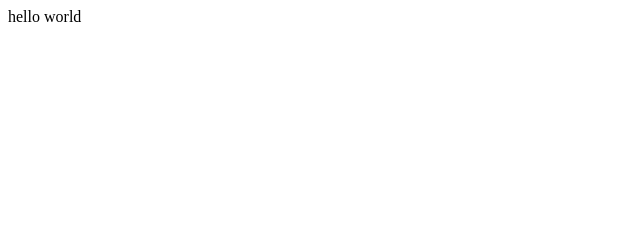
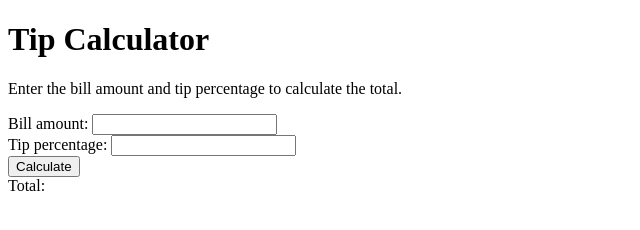
Before and after one commit to Sandeep3105/Tip-cal, a plain HTML site: page index.html in a window 1280 px wide. Shown: the whole page, without its empty margins (0-640 px from the left). Drawn offline with Linux system fonts and the light colour scheme.

Commit message:
index.html

```diff
--- a/index.html
+++ b/index.html
@@ -1 +1,25 @@
-<p>hello world</p>
+<!DOCTYPE html>
+<head>
+    <title>Tip Calculator</title>
+    <link rel="stylesheet" href="style.css">
+</head>
+
+<body>
+    <div class="container">
+        <h1>Tip Calculator</h1>
+        <p>Enter the bill amount and tip percentage to calculate the total.</p>
+        <label for="bill">Bill amount:</label>
+        <input type="number" id="bill">
+        <br/>
+        <label for="tip">Tip percentage:</label>
+        <input type="number" id="tip">
+        <br/>
+        <button id="calculate">Calculate</button>
+        <br/>
+        <label for="total">Total:</label>
+        <span id="total"></span>
+
+    </div>
+    <script src="index.js"></script>
+</body>
+</html>
```
